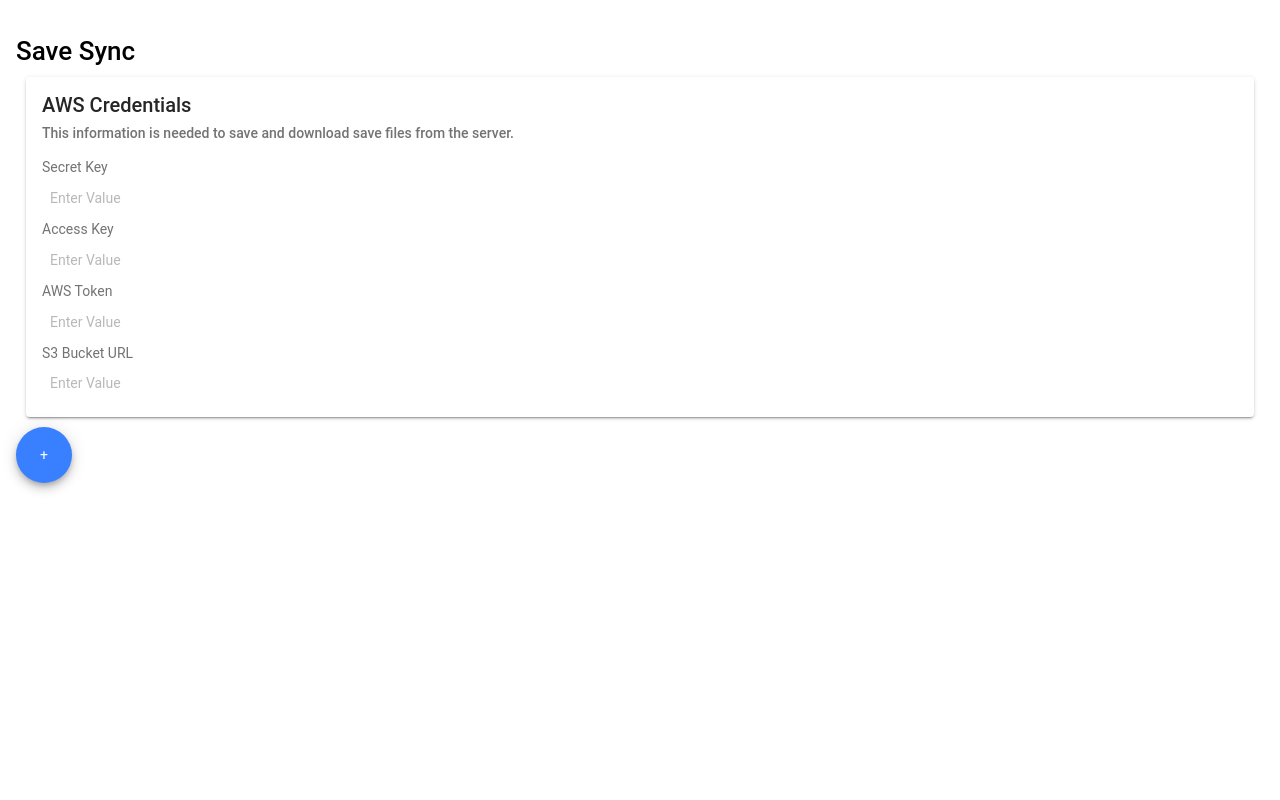
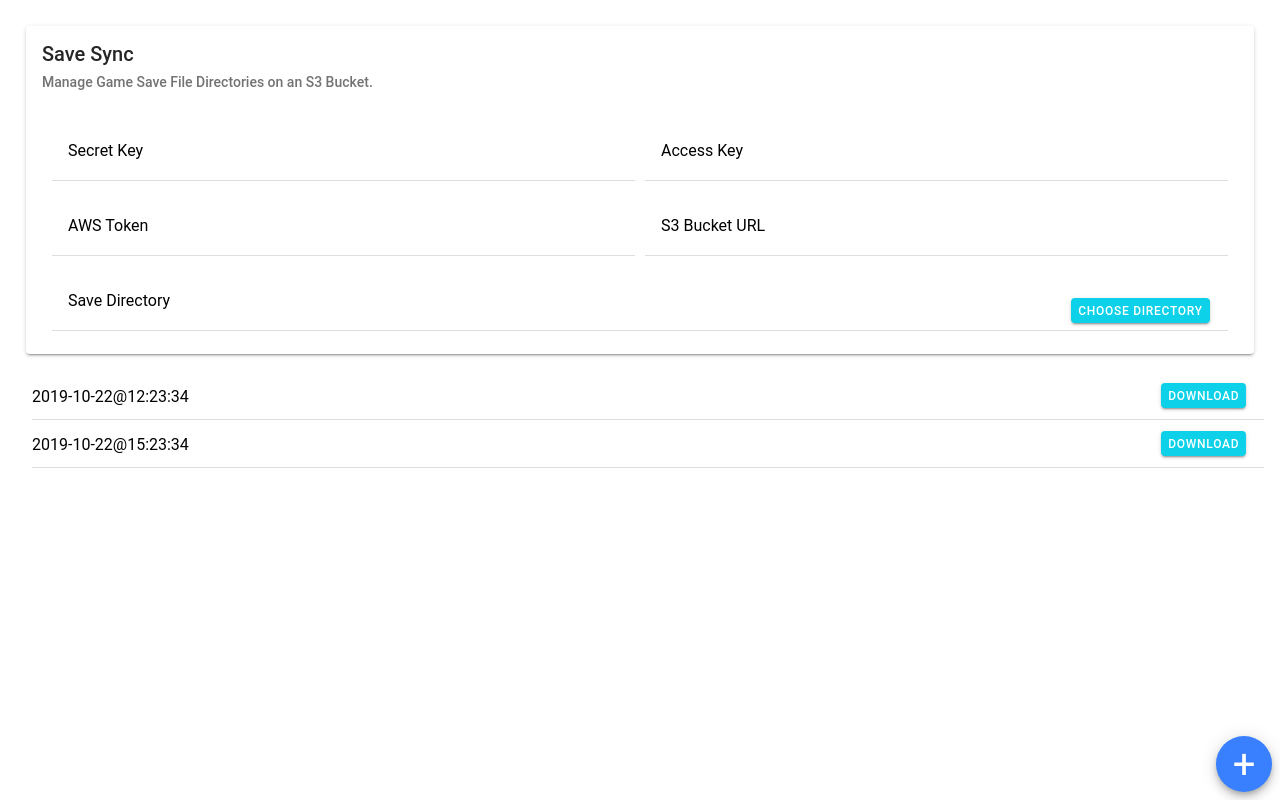
Before and after one commit to wspresto/save-sync, a React (Create React App) app: page / in a window 1280 px wide. Built offline with nearby package versions, Linux system fonts and the light colour scheme.

Commit message:
Adding styles for Home component. Adding skeleton wireframes for app.

```diff
--- /dev/null
+++ b/src/pages/Home.css
@@ -0,0 +1,12 @@
+ion-fab {
+    right: 8px;
+    bottom: 8px;
+}
+
+ion-fab-button {
+    font-size: 2.5em;
+}
+
+.button-margin-fix {
+    margin-top: 32px;
+}
--- a/src/pages/Home.tsx
+++ b/src/pages/Home.tsx
@@ -1,7 +1,7 @@
-import { IonContent, IonInput, IonIcon, IonItem, IonLabel, IonHeader, IonPage, IonTitle, IonToolbar, IonCardHeader, IonCard, IonCardSubtitle, IonCardTitle, IonCardContent, IonFab, IonFabButton } from '@ionic/react';
+import { IonContent, IonInput, IonItem, IonLabel, IonHeader, IonPage, IonTitle, IonToolbar, IonCardHeader, IonCard, IonCardSubtitle, IonCardTitle, IonCardContent, IonFab, IonFabButton, IonGrid, IonRow, IonCol, IonRippleEffect, IonButton, IonList } from '@ionic/react';
 import React from 'react';
 
-
+import './Home.css';
 
 const Home: React.FC = () => {
 
@@ -13,35 +13,70 @@
     return (
         <IonPage>
             <IonContent className="ion-padding">
-                <h1>Save Sync</h1>
-
                 <IonCard>
                     <IonCardHeader>
-                        <IonCardTitle>AWS Credentials</IonCardTitle>
-                        <IonCardSubtitle>This information is needed to save and download save files from the server.</IonCardSubtitle>
+                        <IonCardTitle>Save Sync</IonCardTitle>
+                        <IonCardSubtitle>Manage Game Save File Directories on an S3 Bucket.</IonCardSubtitle>
                     </IonCardHeader>
+                    <IonCardContent>
+                        <IonGrid>
+                            <IonRow>
+                                <IonCol>
+                                    <IonItem>
+                                        <IonLabel position="floating">Secret Key</IonLabel>
+                                        <IonInput></IonInput>
+                                    </IonItem>
+                                </IonCol>
+                                <IonCol>
+                                    <IonItem>
+                                        <IonLabel position="floating">Access Key</IonLabel>
+                                        <IonInput></IonInput>
+                                    </IonItem>
+                                </IonCol>
+                            </IonRow>
+                            <IonRow>
+                                <IonCol>
+                                    <IonItem>
+                                        <IonLabel position="floating">AWS Token</IonLabel>
+                                        <IonInput></IonInput>
+                                    </IonItem>
+                                </IonCol>
+                                <IonCol>
+                                    <IonItem>
+                                        <IonLabel position="floating">S3 Bucket URL</IonLabel>
+                                        <IonInput></IonInput>
+                                    </IonItem>
+                                </IonCol>
+                            </IonRow>
+                            <IonRow>
+                                <IonCol>
+                                    <IonItem>
+                                        <IonLabel position="floating">Save Directory</IonLabel>
+                                        <IonInput></IonInput>
 
-                    <IonCardContent>
-                        <h4>Secret Key</h4>
-                        <IonInput placeholder="Enter Value"></IonInput>
-                        <h4>Access Key</h4>
-                        <IonInput placeholder="Enter Value"></IonInput>
-                        <h4>AWS Token</h4>
-                        <IonInput placeholder="Enter Value"></IonInput>
-                        <h4>S3 Bucket URL</h4>
-                        <IonInput placeholder="Enter Value"></IonInput>
+                                        <IonButton class="button-margin-fix" slot="end" color="secondary">Choose Directory</IonButton>
+                                    </IonItem>
+                                </IonCol>
 
-
+                            </IonRow>
+                        </IonGrid>
                     </IonCardContent>
                 </IonCard>
 
+                <IonFab>
+                    <IonFabButton >+</IonFabButton>
+                </IonFab>
 
-
-                <IonFab>
-                            <IonFabButton >+</IonFabButton>
-                        </IonFab>
-
-
+                <IonList>
+                <IonItem>
+                        <IonLabel>2019-10-22@12:23:34</IonLabel>
+                        <IonButton slot="end" color="secondary">Download</IonButton>
+                    </IonItem>
+                    <IonItem>
+                        <IonLabel>2019-10-22@15:23:34</IonLabel>
+                        <IonButton slot="end" color="secondary">Download</IonButton>
+                    </IonItem>
+                </IonList>
             </IonContent>
         </IonPage>
     );
```
